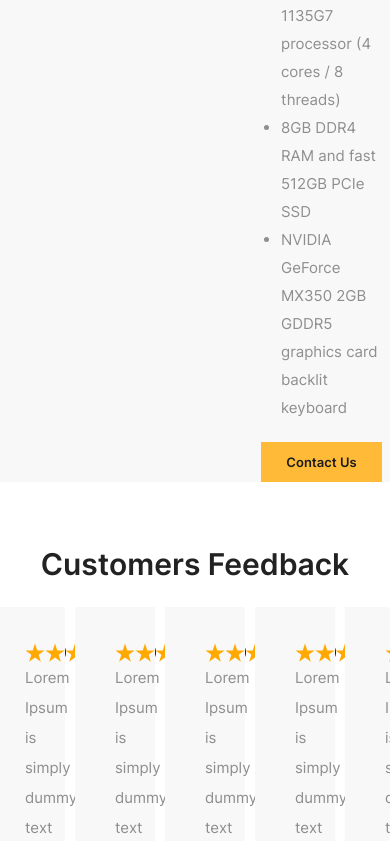
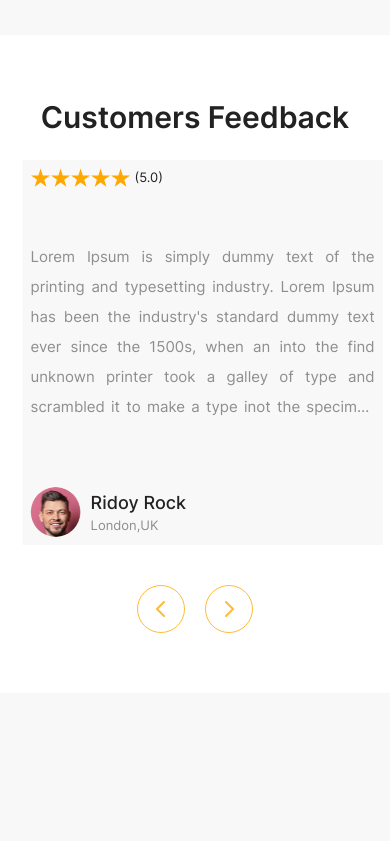
Before and after one commit to ifedayoagboola/bitsgiga-client, a React (Create React App) app: page /about in a window 390 px wide. Shown: the part 1156-1997 px from the top of the page. Built offline with nearby package versions, Linux system fonts and the light colour scheme.

Commit message:
about page responsive

```diff
--- a/src/components/About/index.jsx
+++ b/src/components/About/index.jsx
@@ -12,10 +12,34 @@ import DataIteration from "../Helpers/DataIteration";
 export default function About() {
   const settings = {
     slidesToShow: 3,
-    slidesToScroll: 1,
-    autoplay: false,
+    slidesToScroll: 3,
+    autoplay: true,
     centerMode: true,
+    infinite: true,
     centerPadding: "60px",
+    dots: false,
+    responsive: [
+      {
+        breakpoint: 1026,
+        settings: {
+          slidesToShow: 2,
+          slidesToScroll: 2,
+          centerMode: false,
+        },
+      },
+      {
+        breakpoint: 768,
+        settings: {
+          slidesToShow: 1,
+          slidesToScroll: 1,
+          centerMode: false,
+        },
+      },
+
+      // You can unslick at a given breakpoint now by adding:
+      // settings: "unslick"
+      // instead of a settings object
+    ],
   };
   const slider = useRef(null);
   const prev = () => {
@@ -39,8 +63,8 @@ export default function About() {
 
         <div className="aboutus-wrapper w-full">
           <div className="container-x mx-auto">
-            <div className="w-full min-h-[665px] flex space-x-12 items-center">
-              <div className="w-[570px] h-[560px] rounded overflow-hidden">
+            <div className="w-full min-h-[665px] lg:flex lg:space-x-12 items-center pb-10 lg:pb-0">
+              <div className="md:w-[570px] w-full md:h-[560px] h-auto rounded overflow-hidden my-5 lg:my-0">
                 <img
                   src={`${process.env.PUBLIC_URL}/assets/images/about-banner.png`}
                   alt="about"
@@ -89,7 +113,7 @@ export default function About() {
           </div>
           <div className="feedback-slider-wrapper w-vw relative overflow-hidden">
             <SimpleSlider selector={slider} settings={settings}>
-              <div className="item h-[385px] bg-primarygray px-10 py-9">
+              <div className="item h-[385px] bg-primarygray sm:px-10 sm:py-9 p-2">
                 <div className="flex flex-col justify-between h-full">
                   <div className="rating flex space-x-1 items-center">
                     <div className="flex items-center">
@@ -101,7 +125,7 @@ export default function About() {
                     </div>
                     <span className="text-[13px] text-qblack">(5.0)</span>
                   </div>
-                  <div className="text-[15px] text-qgraytwo leading-[30px] text-justify">
+                  <div className="text-[15px] text-qgraytwo leading-[30px] text-justify line-clamp-6">
                     Lorem Ipsum is simply dummy text of the printing and
                     typesetting industry. Lorem Ipsum has been the industry's
                     standard dummy text ever since the 1500s, when an into the
@@ -126,7 +150,7 @@ export default function About() {
                   </div>
                 </div>
               </div>
-              <div className="item h-[385px] bg-primarygray px-10 py-9">
+              <div className="item h-[385px] bg-primarygray sm:px-10 sm:py-9 p-2">
                 <div className="flex flex-col justify-between h-full">
                   <div className="rating flex space-x-1 items-center">
                     <div className="flex items-center">
@@ -138,7 +162,7 @@ export default function About() {
                     </div>
                     <span className="text-[13px] text-qblack">(5.0)</span>
                   </div>
-                  <div className="text-[15px] text-qgraytwo leading-[30px] text-justify">
+                  <div className="text-[15px] text-qgraytwo leading-[30px] text-justify line-clamp-6">
                     Lorem Ipsum is simply dummy text of the printing and
                     typesetting industry. Lorem Ipsum has been the industry's
                     standard dummy text ever since the 1500s, when an into the
@@ -163,7 +187,7 @@ export default function About() {
                   </div>
                 </div>
               </div>
-              <div className="item h-[385px] bg-primarygray px-10 py-9">
+              <div className="item h-[385px] bg-primarygray sm:px-10 sm:py-9 p-2">
                 <div className="flex flex-col justify-between h-full">
                   <div className="rating flex space-x-1 items-center">
                     <div className="flex items-center">
@@ -175,7 +199,7 @@ export default function About() {
                     </div>
                     <span className="text-[13px] text-qblack">(5.0)</span>
                   </div>
-                  <div className="text-[15px] text-qgraytwo leading-[30px] text-justify">
+                  <div className="text-[15px] text-qgraytwo leading-[30px] text-justify line-clamp-6">
                     Lorem Ipsum is simply dummy text of the printing and
                     typesetting industry. Lorem Ipsum has been the industry's
                     standard dummy text ever since the 1500s, when an into the
@@ -200,7 +224,7 @@ export default function About() {
                   </div>
                 </div>
               </div>
-              <div className="item h-[385px] bg-primarygray px-10 py-9">
+              <div className="item h-[385px] bg-primarygray sm:px-10 sm:py-9 p-2">
                 <div className="flex flex-col justify-between h-full">
                   <div className="rating flex space-x-1 items-center">
                     <div className="flex items-center">
@@ -212,7 +236,7 @@ export default function About() {
                     </div>
                     <span className="text-[13px] text-qblack">(5.0)</span>
                   </div>
-                  <div className="text-[15px] text-qgraytwo leading-[30px] text-justify">
+                  <div className="text-[15px] text-qgraytwo leading-[30px] text-justify line-clamp-6">
                     Lorem Ipsum is simply dummy text of the printing and
                     typesetting industry. Lorem Ipsum has been the industry's
                     standard dummy text ever since the 1500s, when an into the
@@ -237,7 +261,7 @@ export default function About() {
                   </div>
                 </div>
               </div>
-              <div className="item h-[385px] bg-primarygray px-10 py-9">
+              <div className="item h-[385px] bg-primarygray sm:px-10 sm:py-9 p-2">
                 <div className="flex flex-col justify-between h-full">
                   <div className="rating flex space-x-1 items-center">
                     <div className="flex items-center">
@@ -249,7 +273,7 @@ export default function About() {
                     </div>
                     <span className="text-[13px] text-qblack">(5.0)</span>
                   </div>
-                  <div className="text-[15px] text-qgraytwo leading-[30px] text-justify">
+                  <div className="text-[15px] text-qgraytwo leading-[30px] text-justify line-clamp-6">
                     Lorem Ipsum is simply dummy text of the printing and
                     typesetting industry. Lorem Ipsum has been the industry's
                     standard dummy text ever since the 1500s, when an into the
@@ -274,7 +298,7 @@ export default function About() {
                   </div>
                 </div>
               </div>
-              <div className="item h-[385px] bg-primarygray px-10 py-9">
+              <div className="item h-[385px] bg-primarygray sm:px-10 sm:py-9 p-2">
                 <div className="flex flex-col justify-between h-full">
                   <div className="rating flex space-x-1 items-center">
                     <div className="flex items-center">
@@ -286,7 +310,7 @@ export default function About() {
                     </div>
                     <span className="text-[13px] text-qblack">(5.0)</span>
                   </div>
-                  <div className="text-[15px] text-qgraytwo leading-[30px] text-justify">
+                  <div className="text-[15px] text-qgraytwo leading-[30px] text-justify line-clamp-6">
                     Lorem Ipsum is simply dummy text of the printing and
                     typesetting industry. Lorem Ipsum has been the industry's
                     standard dummy text ever since the 1500s, when an into the
@@ -311,7 +335,7 @@ export default function About() {
                   </div>
                 </div>
               </div>
-              <div className="item h-[385px] bg-primarygray px-10 py-9">
+              <div className="item h-[385px] bg-primarygray sm:px-10 sm:py-9 p-2">
                 <div className="flex flex-col justify-between h-full">
                   <div className="rating flex space-x-1 items-center">
                     <div className="flex items-center">
@@ -323,7 +347,7 @@ export default function About() {
                     </div>
                     <span className="text-[13px] text-qblack">(5.0)</span>
                   </div>
-                  <div className="text-[15px] text-qgraytwo leading-[30px] text-justify">
+                  <div className="text-[15px] text-qgraytwo leading-[30px] text-justify line-clamp-6">
                     Lorem Ipsum is simply dummy text of the printing and
                     typesetting industry. Lorem Ipsum has been the industry's
                     standard dummy text ever since the 1500s, when an into the
@@ -348,7 +372,7 @@ export default function About() {
                   </div>
                 </div>
               </div>
-              <div className="item h-[385px] bg-primarygray px-10 py-9">
+              <div className="item h-[385px] bg-primarygray sm:px-10 sm:py-9 p-2">
                 <div className="flex flex-col justify-between h-full">
                   <div className="rating flex space-x-1 items-center">
                     <div className="flex items-center">
@@ -360,7 +384,7 @@ export default function About() {
                     </div>
                     <span className="text-[13px] text-qblack">(5.0)</span>
                   </div>
-                  <div className="text-[15px] text-qgraytwo leading-[30px] text-justify">
+                  <div className="text-[15px] text-qgraytwo leading-[30px] text-justify line-clamp-6">
                     Lorem Ipsum is simply dummy text of the printing and
                     typesetting industry. Lorem Ipsum has been the industry's
                     standard dummy text ever since the 1500s, when an into the
@@ -385,7 +409,7 @@ export default function About() {
                   </div>
                 </div>
               </div>
-              <div className="item h-[385px] bg-primarygray px-10 py-9">
+              <div className="item h-[385px] bg-primarygray sm:px-10 sm:py-9 p-2">
                 <div className="flex flex-col justify-between h-full">
                   <div className="rating flex space-x-1 items-center">
                     <div className="flex items-center">
@@ -397,7 +421,7 @@ export default function About() {
                     </div>
                     <span className="text-[13px] text-qblack">(5.0)</span>
                   </div>
-                  <div className="text-[15px] text-qgraytwo leading-[30px] text-justify">
+                  <div className="text-[15px] text-qgraytwo leading-[30px] text-justify line-clamp-6">
                     Lorem Ipsum is simply dummy text of the printing and
                     typesetting industry. Lorem Ipsum has been the industry's
                     standard dummy text ever since the 1500s, when an into the
@@ -473,7 +497,7 @@ export default function About() {
         <div className="container-x mx-auto my-[60px]">
           <div
             data-aos="fade-down"
-            className="best-services w-full bg-qyellow flex justify-between items-center h-[110px] px-10"
+            className="best-services w-full bg-qyellow flex flex-col space-y-10 lg:space-y-0 lg:flex-row lg:justify-between lg:items-center lg:h-[110px] px-10 lg:py-0 py-10"
           >
             <div className="item">
               <div className="flex space-x-5 items-center">
@@ -682,7 +706,7 @@ export default function About() {
             </div>
 
             <div className="blogs-wrapper w-full">
-              <div className="grid grid-cols-2 gap-[30px]">
+              <div className="grid md:grid-cols-2 grid-cols-1 lg:gap-[30px] gap-5">
                 <DataIteration datas={blog.blogs} startLength={0} endLength={2}>
                   {({ datas }) => (
                     <div
```
